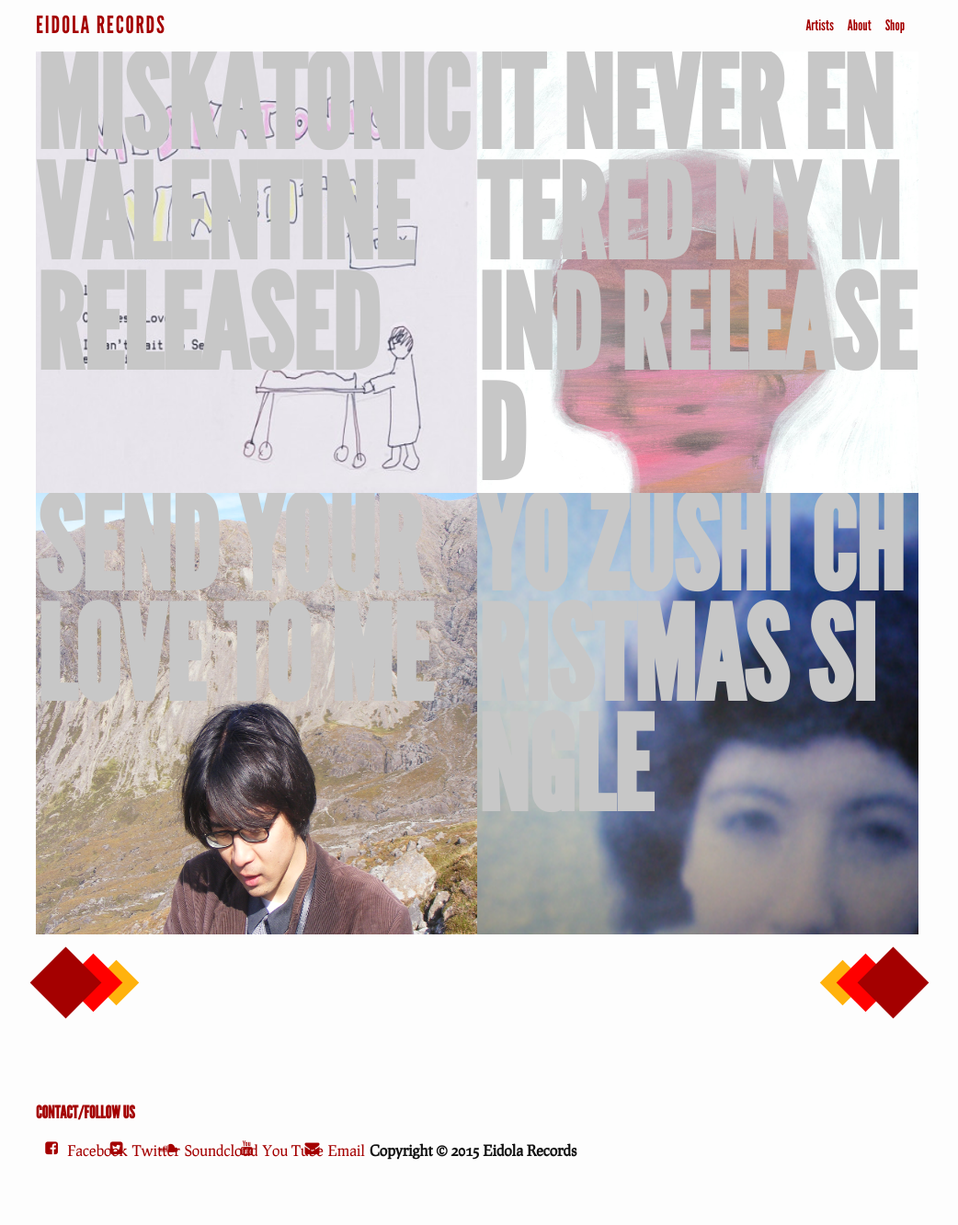
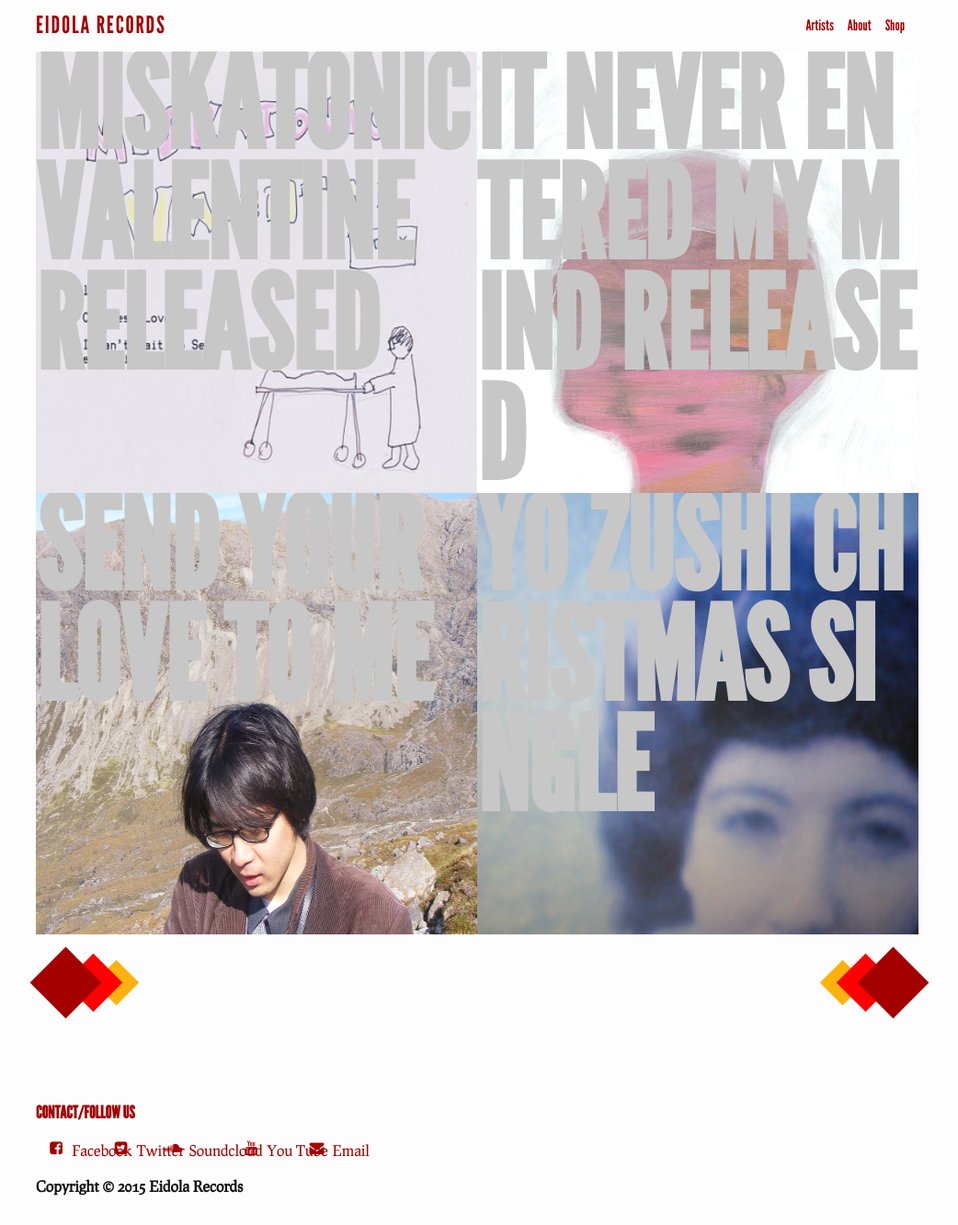
Before and after one commit to eidola/jekyll-site-v2, a Jekyll site: the page built from index.html, in a window 1280 px wide. Shown: the whole page at 92% size, without its empty margins (121-1163 px from the left). Built offline with Jekyll 4.4.1, drawn with Linux system fonts in a browser that asks for light colours; some web fonts are replaced; the list of posts is cut into pages by our own code; before the commit the page ends 1293 px from its top, so only the background shows below that.

Commit message:
social footer

```diff
--- a/_sass/_social.scss
+++ b/_sass/_social.scss
@@ -11,8 +11,12 @@
     }
 }
 footer {
-    li{
-	float: left;
-	margin-right: 5px;
+    ul {
+	@extend %clearfix;
+	li{
+	    float: left;
+	    margin-left: 5px;
+	}
     }
+
 }
```
